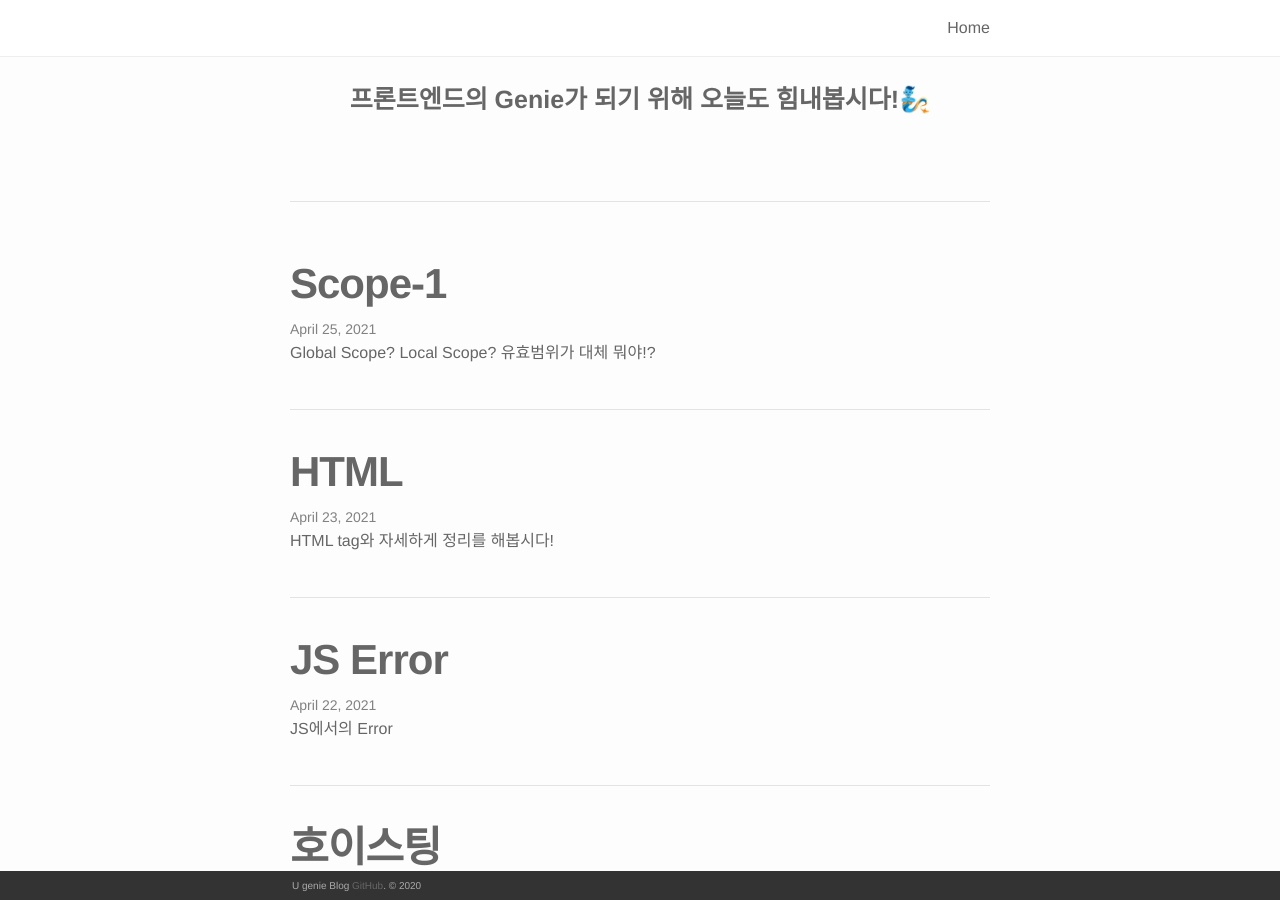
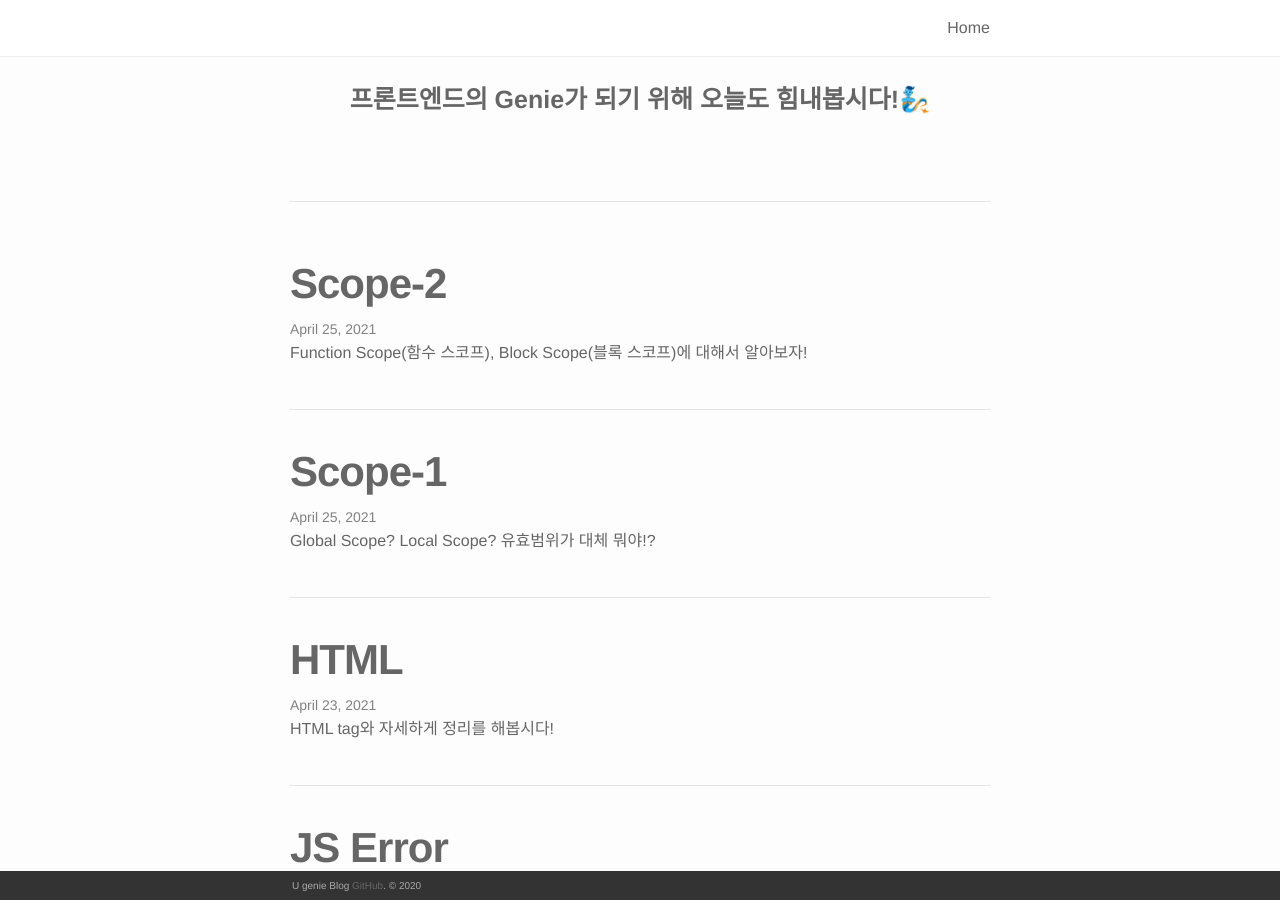
Before and after one commit to HyunYuJin/HyunYuJin.github.io, a Jekyll site: the page built from index.html, in a window 1280 px wide and 900 px high, scrolled down 304 px. Built offline with Jekyll 4.4.1, drawn with Linux system fonts in a browser that asks for light colours; nearby versions of some CDN libraries; the list of posts is cut into pages by our own code.

Commit message:
Modify file name (scope01) & Create scope02 file

```diff
--- a/_posts/2022-04-25-scope.markdown
+++ b/_posts/2022-04-25-scope01.markdown
@@ -19,7 +19,7 @@ JS에서는 함수를 선언하게되면 자동적으로 새로운 Scope를 생
 
 <br />
 
-### Global Scope(전역 스코프)
+### Global Scope(전역 스코프)와 Local Scope(지역 스코프)
 
 **어느 위치에서든지 접근할 수 있는 변수**는 전역 스코프의 유효 범위에 있습니다.
 
--- /dev/null
+++ b/_posts/2023-04-25-scope02.markdown
@@ -0,0 +1,26 @@
+---
+layout: post
+title: Scope-2
+date: 2021-04-25
+description: Function Scope(함수 스코프), Block Scope(블록 스코프)에 대해서 알아보자!
+---
+
+> 💡 지난시간에는 Global Scope(전역 스코프), Local Scope(지역 스코프)에 대해서 살펴보았습니다.
+> 이번시간에는 ES6에서 등장한 const, let과 관련하여 Function Scope(함수 스코프)와 Block Scope(블록 스코프)에 대해서도 알아보겠습니다 :)
+
+<br />
+
+### Function Scope(전역 스코프)
+
+
+<br />
+
+### Block Scope(블록 스코프)
+
+
+<br />
+<hr />
+<br />
+
+##### 참고
+[https://velog.io/@ksh4820/var-let-const-%EC%B0%A8%EC%9D%B4%EC%A0%90](https://velog.io/@ksh4820/var-let-const-%EC%B0%A8%EC%9D%B4%EC%A0%90)
```
